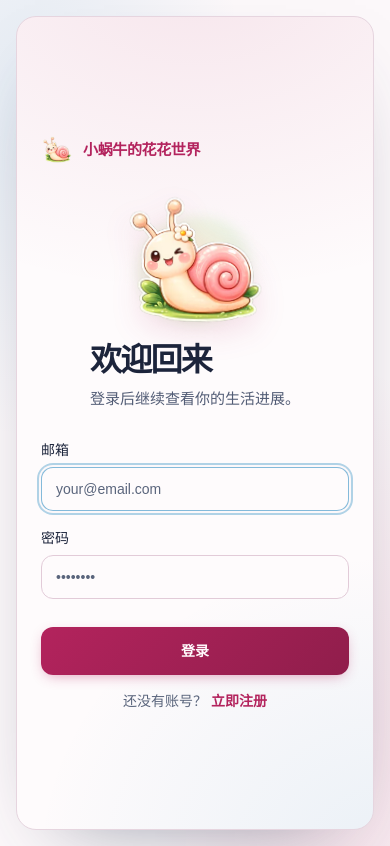
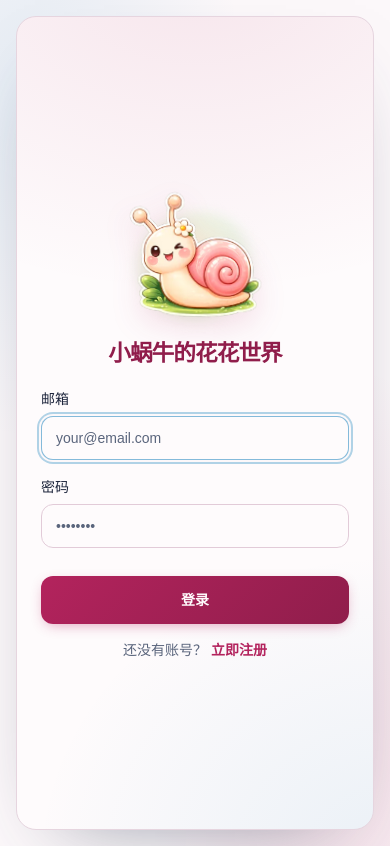
Before and after one commit to SuhaifengEric/xiaowoniu, a React (Vite) app in the folder frontend/: page /login in a window 390 px wide. Built offline with nearby package versions, Linux system fonts and the light colour scheme; no server answers.

Commit message:
feat(auth): 优化移动端登录品牌展示

```diff
--- a/frontend/src/index.css
+++ b/frontend/src/index.css
@@ -1637,6 +1637,10 @@
     display: none;
   }
 
+  .auth-mobile-welcome {
+    display: none;
+  }
+
   .auth-card .auth-description {
     margin-top: 0.55rem;
     color: hsl(var(--ink-soft));
@@ -1736,19 +1740,20 @@
       padding: 1.5rem;
     }
 
-    .auth-card-header {
-      position: relative;
-      display: grid;
-      min-height: clamp(7.5rem, 35vw, 9.25rem);
-      grid-template-columns: minmax(0, 1fr) clamp(8rem, 39vw, 10rem);
+    .auth-mobile-welcome {
+      display: flex;
+      flex-direction: column;
       align-items: center;
-      column-gap: 0.25rem;
-    }
-
-    .auth-heading-copy {
-      position: relative;
-      z-index: 1;
-      min-width: 0;
+      gap: 0.125rem;
+      text-align: center;
+    }
+
+    .auth-mobile-welcome h1 {
+      color: hsl(var(--brand-pink-deep));
+      font-size: clamp(1.25rem, 5.8vw, 1.5rem);
+      font-weight: 750;
+      letter-spacing: -0.04em;
+      line-height: 1.2;
     }
 
     .auth-mobile-mascot {
@@ -1757,7 +1762,7 @@
       width: clamp(8rem, 39vw, 10rem);
       aspect-ratio: 1;
       place-items: center;
-      justify-self: end;
+      align-self: center;
       pointer-events: none;
     }
 
@@ -1808,11 +1813,6 @@
       padding: 1.125rem;
     }
 
-    .auth-card-header {
-      min-height: 6.75rem;
-      grid-template-columns: minmax(0, 1fr) 7rem;
-    }
-
     .auth-mobile-mascot {
       width: 7rem;
     }
@@ -1825,11 +1825,6 @@
   @media (max-width: 767px) and (max-height: 700px) {
     .auth-form-wrap {
       justify-content: flex-start;
-    }
-
-    .auth-card-header {
-      min-height: 6.5rem;
-      grid-template-columns: minmax(0, 1fr) 6.75rem;
     }
 
     .auth-mobile-mascot {
--- a/frontend/src/pages/Login.tsx
+++ b/frontend/src/pages/Login.tsx
@@ -5,7 +5,7 @@ import BrandLogo from '@/components/navigation/BrandLogo'
 import { Button } from '@/components/ui/button'
 import { Input } from '@/components/ui/input'
 import { Label } from '@/components/ui/label'
-import { Card, CardContent, CardDescription, CardFooter, CardHeader, CardTitle } from '@/components/ui/card'
+import { Card, CardContent, CardFooter } from '@/components/ui/card'
 
 export default function Login() {
   const navigate = useNavigate()
@@ -40,10 +40,8 @@ export default function Login() {
           </div>
         </aside>
 
-        <section className="auth-form-wrap" aria-label="登录表单">
-          <BrandLogo className="auth-mobile-header" aria-hidden="true" />
-          <Card className="auth-card">
-            <CardHeader className="auth-card-header space-y-0 px-0 pb-8 pt-0">
+        <section className="auth-form-wrap auth-login-form-wrap" aria-label="登录表单">
+          <div className="auth-mobile-welcome">
             <div className="auth-mobile-mascot" aria-hidden="true">
               <span className="auth-mobile-mascot__glow" />
               <img
@@ -53,11 +51,9 @@ export default function Login() {
                 alt=""
               />
             </div>
-              <div className="auth-heading-copy">
-                <CardTitle className="auth-title">欢迎回来</CardTitle>
-                <CardDescription className="auth-description">登录后继续查看你的生活进展。</CardDescription>
+            <h1>小蜗牛的花花世界</h1>
           </div>
-            </CardHeader>
+          <Card className="auth-card">
             <form onSubmit={handleSubmit}>
               <CardContent className="space-y-5 px-0 pb-0">
                 {error && <div role="alert" className="auth-error p-3 text-sm">{error}</div>}
```
Lines whose indentation alone changed are shown as unchanged.
